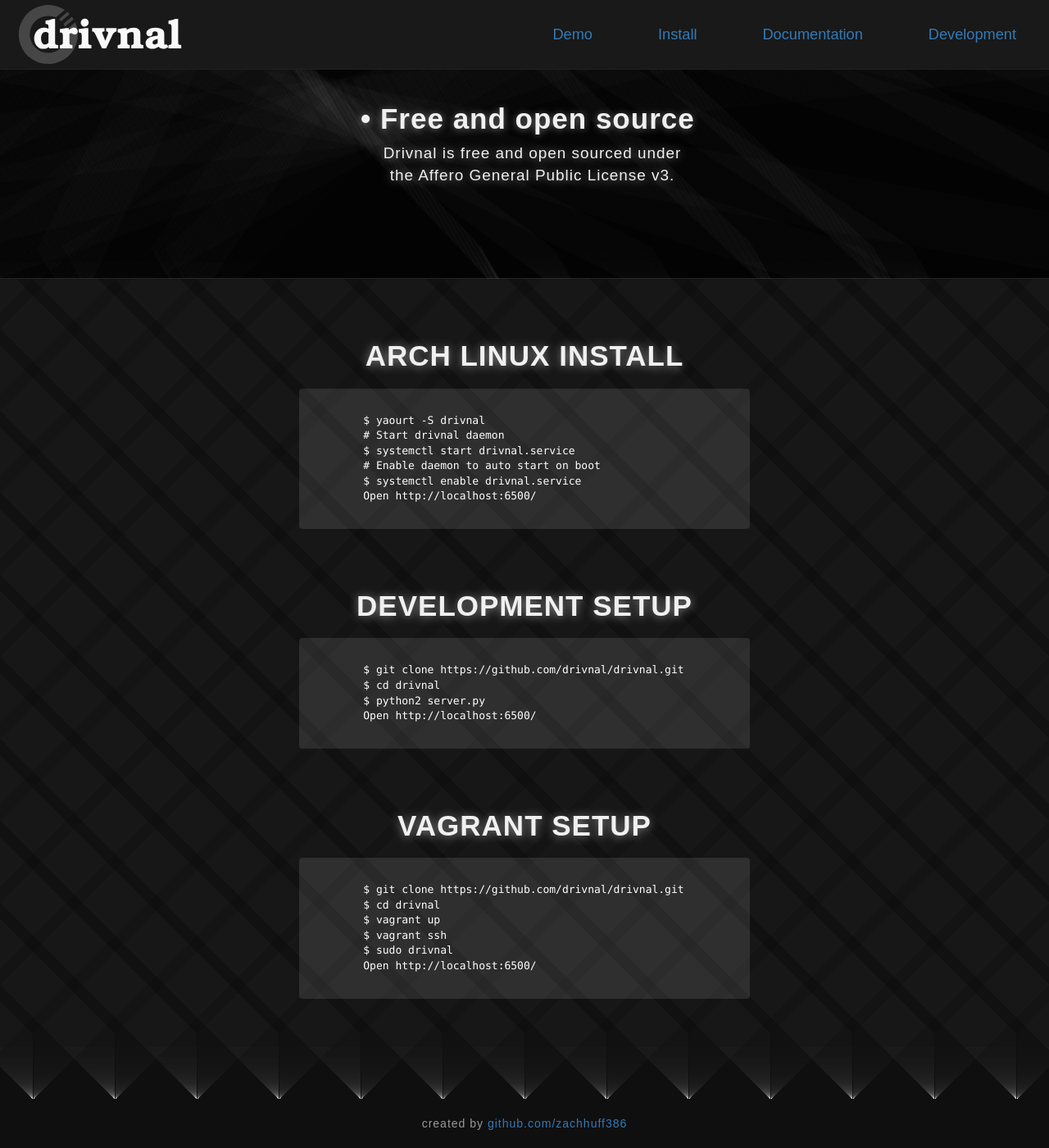
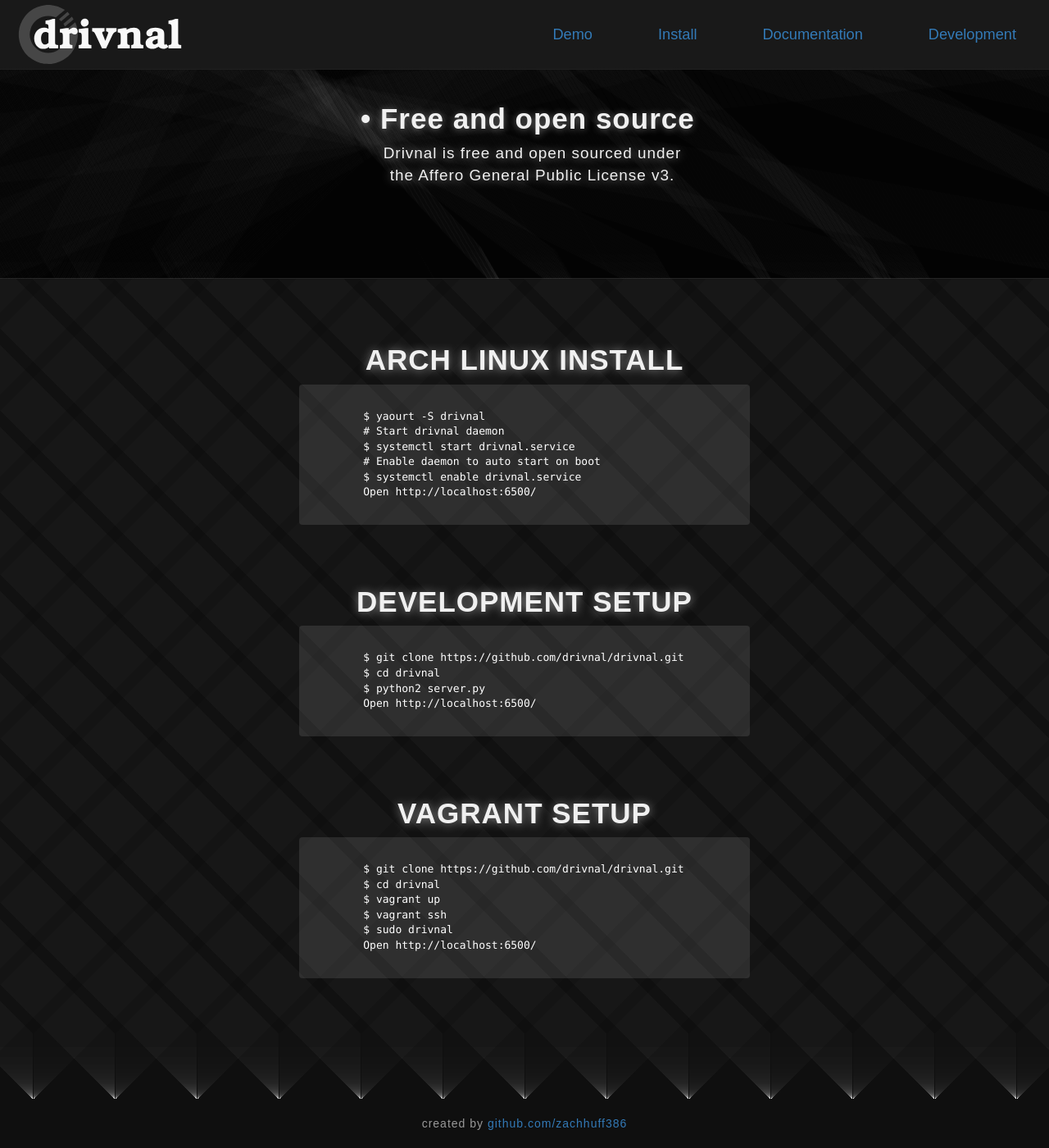
Before and after one commit to drivnal/drivnal.github.io, a Jekyll site: the page built from index.html, in a window 1280 px wide and 1400 px high, scrolled down 1120 px. Shown: the whole window at 82% size. Built offline with Jekyll 4.4.1, drawn with Linux system fonts in a browser that asks for light colours; nearby versions of some CDN libraries; Markdown is read by kramdown in place of the engine named in the settings.

Commit message:
Fix css/html errors

```diff
--- a/_layouts/default.html
+++ b/_layouts/default.html
@@ -23,7 +23,7 @@
     <![endif]-->
     <div class="navbar navbar-fixed-top">
       <a class="navbar-brand" href="#">
-        <img class"brand-img" src="img/drivnal.svg">
+        <img class="brand-img" src="img/drivnal.svg" alt="Drivnal">
       </a>
       <ul class="nav navbar-nav">
         <li><a href="demo">Demo</a></li>
--- a/css/main.css
+++ b/css/main.css
@@ -1,14 +1,22 @@
 body {
   font-family: arial, helvetica, sans-serif;
+  overflow-x: hidden;
 }
 
 a.anchor {
   position: relative;
   top: -50px;
   visibility: hidden;
+  display: block;
+}
+
+.row {
+  margin: 0;
+  width: 100%;
 }
 
 .navbar {
+  width: 100%;
   background-color: #191919;
   min-height: 80px;
   border-radius: 0;
@@ -54,6 +62,7 @@
 
 .intro {
   margin-top: 20px;
+  padding-top: 125px;
   height: 665px;
   background-image: url('../img/background1.png');
   background-position: center center;
@@ -63,7 +72,7 @@
 
 .intro img {
   width: 800px;
-  margin: 125px auto 40px auto;
+  margin: 0 auto 40px auto;
   display: block;
 }
 
@@ -171,13 +180,14 @@
 
 .intro-install {
   height: 1000px;
+  padding-top: 5px;
   background-image: url('../img/background3.png');
   background-position: center center;
   background-color: #0f0f0f;
 }
 
 .intro-install .title {
-  margin: 75px 0 0 0;
+  margin-top: 75px;
   font-weight: 700;
   font-size:  2.5em;
   letter-spacing: 1px;
@@ -196,6 +206,7 @@
 }
 
 .intro-footer {
+  font-size: 1em;
   height: 60px;
   padding-top: 20px;
   letter-spacing: 1px;
--- a/index.html
+++ b/index.html
@@ -3,8 +3,8 @@
 title: Drivnal
 ---
     <div class="row">
-      <div class="col-lg-12 intro">
-        <img src="img/drivnal.svg">
+      <div class="intro">
+        <img src="img/drivnal.svg" alt="Drivnal">
         <div class="intro-label">
           Simple snapshot backups
         </div>
@@ -15,7 +15,7 @@
       </div>
     </div>
     <div class="row">
-      <div class="col-lg-12 intro-info">
+      <div class="intro-info">
         <div class="intro-info-labels">
           <div class="info-label one">
             <span class="title">&bull; Continuous incremental snapshots</span>
@@ -40,8 +40,8 @@
     </div>
     <div class="row">
       <a id="install" class="anchor"></a>
-      <div class="col-lg-12 intro-install">
-        <h1 class="title">ARCH LINUX INSTALL<h1>
+      <div class="intro-install">
+        <h1 class="title">ARCH LINUX INSTALL</h1>
         <pre class="commands">
           $ yaourt -S drivnal
           # Start drivnal daemon
@@ -49,13 +49,13 @@
           # Enable daemon to auto start on boot
           $ systemctl enable drivnal.service
           Open http://localhost:6500/</pre>
-        <h1 class="title">DEVELOPMENT SETUP<h1>
+        <h1 class="title">DEVELOPMENT SETUP</h1>
         <pre class="commands">
           $ git clone https://github.com/drivnal/drivnal.git
           $ cd drivnal
           $ python2 server.py
           Open http://localhost:6500/</pre>
-        <h1 class="title">VAGRANT SETUP<h1>
+        <h1 class="title">VAGRANT SETUP</h1>
         <pre class="commands">
           $ git clone https://github.com/drivnal/drivnal.git
           $ cd drivnal
@@ -66,7 +66,7 @@
       </div>
     </div>
     <div class="row">
-      <div class="col-lg-12 intro-footer">
-        created by <a href="//github.com/zachhuff386">github.com/zachhuff386</a>
+      <div class="intro-footer">
+        <span>created by <a href="//github.com/zachhuff386">github.com/zachhuff386</a></span>
       </div>
     </div>
```
